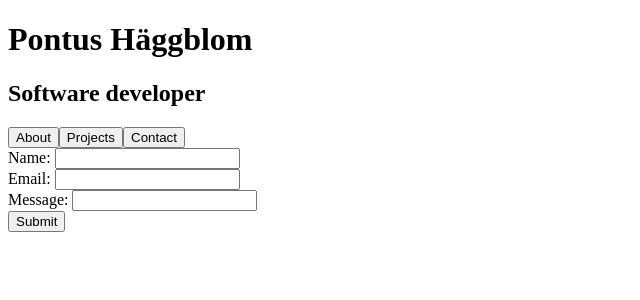
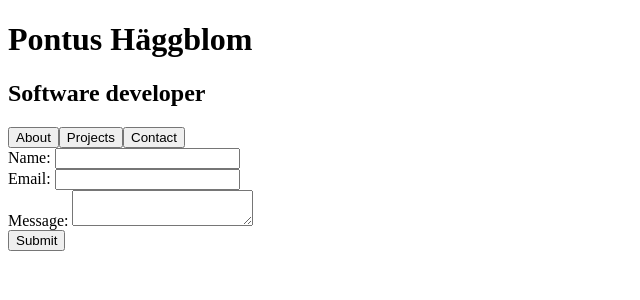
Before and after one commit to pbhaggblom/portfolio-frontend-vue, a Vue app: page / in a window 1280 px wide. Both pictures are taken after a click on the button "Contact". Shown: the top 300 px of the page, without its empty margins (0-640 px from the left). Built offline with nearby package versions, Linux system fonts and the light colour scheme.

Commit message:
Fixes 'component mad reactive'-warning by passing strings instead of components from the navbar

```diff
--- a/src/App.vue
+++ b/src/App.vue
@@ -1,10 +1,9 @@
 <script setup>
   import { ref } from "vue";
   import Header from "./components/Header.vue";
-  import About from "./components/About.vue";
   import Navbar from "./components/Navbar.vue";
 
-  const activeComponent = ref(About);
+  const activeComponent = ref('About');
 
   const getActive = (component) => {
     activeComponent.value = component;
--- a/src/components/Contact.vue
+++ b/src/components/Contact.vue
@@ -1,16 +1,50 @@
-<script setup></script>
+<script setup>
+
+import { ref } from 'vue';
+
+const name = ref('');
+const email = ref('');
+const content = ref('');
+const response = ref('');
+
+const submitMessage = () => {
+
+    const message = {
+        name: name,
+        email: email,
+        message: content
+    }
+
+    fetch("http://localhost:8080/submit-message", {
+        method: "POST",
+        headers: {
+            'Content-Type': 'application/json',
+        },
+        body: JSON.stringify(message)
+    })
+    .then(res => {
+        return res.text();
+    })
+    .then(response => {
+        console.log(response);
+
+    })
+}
+
+</script>
 
 <template>
-    <form>
+    <form @submit.prevent="submitMessage">
         <label for="name">Name: </label>
-        <input type="text" name="name" id="name">
+        <input type="text" name="name" id="name" v-model="name">
         <br>
         <label for="email">Email: </label>
-        <input type="text" name="email" id="email">
+        <input type="text" name="email" id="email" v-model="email">
         <br>
         <label for="message">Message: </label>
-        <input type="text" name="message" id="message">
+        <textarea type="text" name="message" id="message" v-model="content"></textarea>
         <br>
-        <button type="button" id="submit">Submit</button>
+        <button type="submit" id="submit">Submit</button>
     </form>
+    <p id="response"></p>
 </template>
--- a/src/components/Navbar.vue
+++ b/src/components/Navbar.vue
@@ -3,18 +3,18 @@
     import Projects from './Projects.vue';
     import Contact from './Contact.vue';
 
-    const emit = defineEmits(['update'])
+    const emit = defineEmits(['update']);
 
     const setActive = (component) => {
         emit('update', component)
-    }
+    };
 
 </script>
 
 <template>
     <nav>
-        <button @click="setActive(About)">About</button>
-        <button @click="setActive(Projects)">Projects</button>
-        <button @click="setActive(Contact)">Contact</button>
+        <button @click="setActive('About')">About</button>
+        <button @click="setActive('Projects')">Projects</button>
+        <button @click="setActive('Contact')">Contact</button>
     </nav>
 </template>
```
Also changed, not shown: src/main.js (+10 -1 lines).
